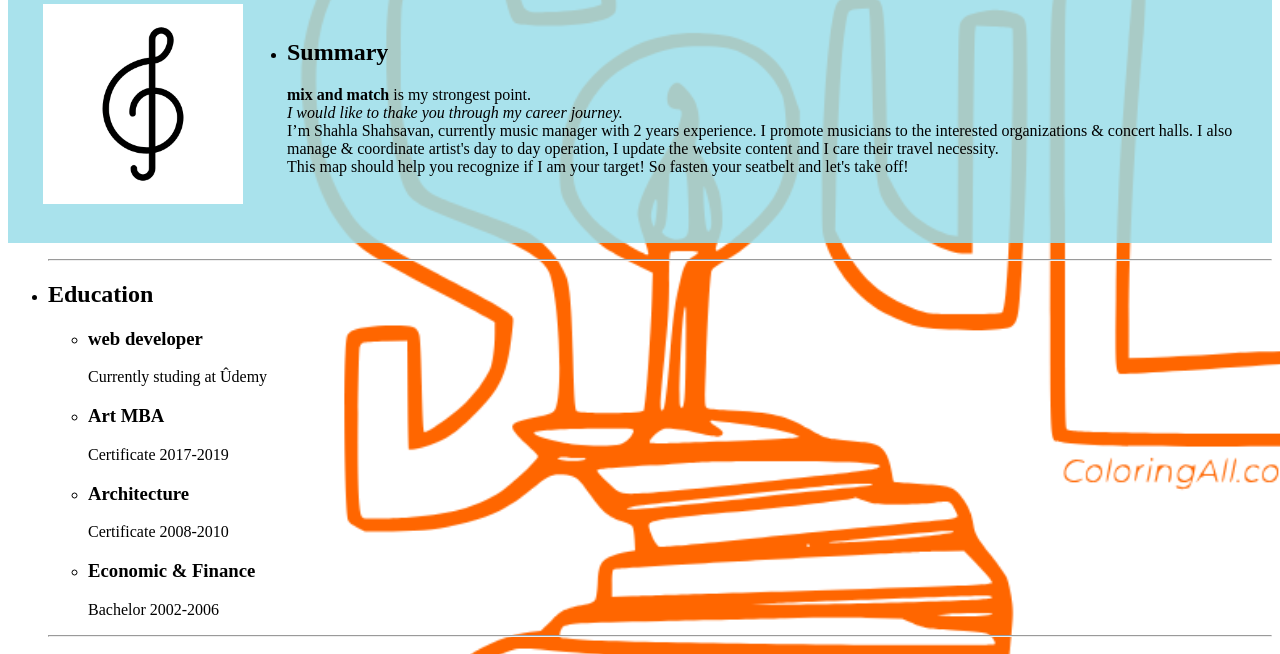
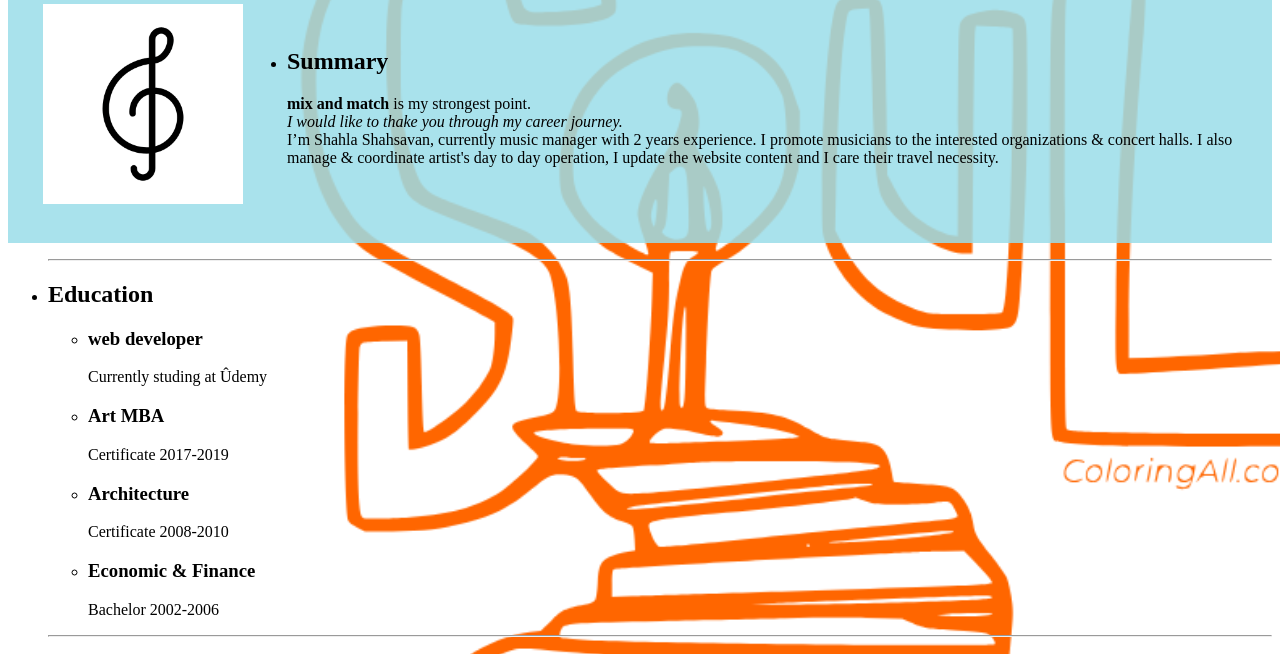
Before and after one commit to Shahla00s/html.portfolio, a plain HTML site: page index.html in a window 1280 px wide. Shown: the part 119-773 px from the top of the page. Drawn offline with Linux system fonts and the light colour scheme.

Commit message:
Update index.html

```diff
--- a/index.html
+++ b/index.html
@@ -17,8 +17,7 @@
                         <p><strong>mix and match</strong> is my strongest point. <br>
                         <em>I would like to thake you through my career journey.</em>  <br>
                         I’m Shahla Shahsavan, currently music manager with 2 years experience. I promote musicians to the interested organizations & concert halls. I also   manage & coordinate artist's day to day operation, I update the website content and I care their travel necessity.
-                         <br>This map should help you recognize if I am your target!
-                        So fasten your seatbelt and let's take off!</p></li>
+                       </p></li>
                 </ul>
              </td>
          </tr>
```
